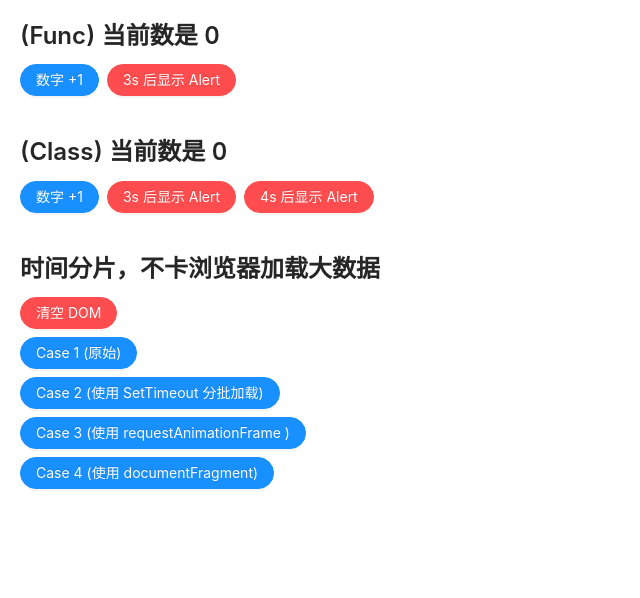
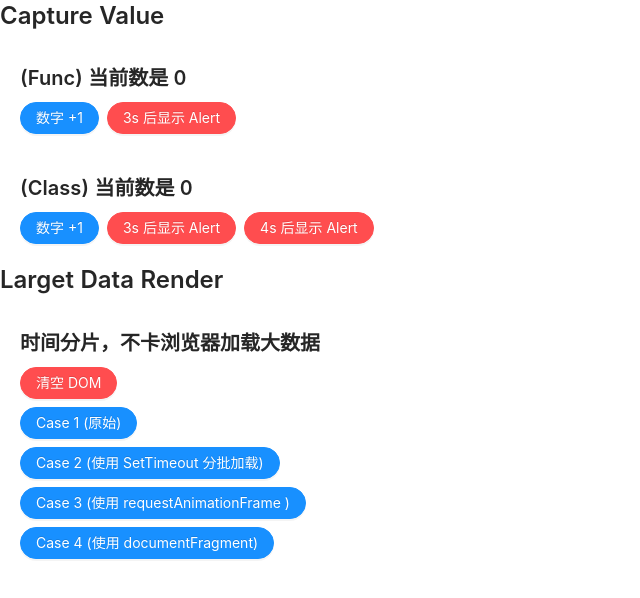
Before and after one commit to SongFuZhen/stackblitz-code, a React (Create React App) app: page / in a window 1280 px wide. Shown: the top 598 px of the page, without its empty margins (0-640 px from the left). Built offline with nearby package versions, Linux system fonts and the light colour scheme.

Commit message:
4 files modified

```diff
--- a/App.tsx
+++ b/App.tsx
@@ -1,15 +1,20 @@
 import * as React from 'react';
+import { Typography } from 'antd';
 import Count from './count';
 import LargeData from './largeData';
 import './style.css';
+
+const { Title } = Typography;
 
 export default function App() {
   return (
     <div>
       {/* Count */}
+      <Title level={3}>Capture Value</Title>
       <Count />
 
       {/* 大量的数据渲染 */}
+      <Title level={3}>Larget Data Render</Title>
       <LargeData />
     </div>
   );
--- a/count/index_class.tsx
+++ b/count/index_class.tsx
@@ -59,7 +59,7 @@ class CountClassComponent extends React.PureComponent<Props, StateProps> {
 
     return (
       <div className={'content'}>
-        <Title level={3}>(Class) 当前数是 {this.state.count}</Title>
+        <Title level={4}>(Class) 当前数是 {this.state.count}</Title>
 
         <Space>
           <Button type="primary" onClick={this.handleAddCount}>
--- a/count/index_func.tsx
+++ b/count/index_func.tsx
@@ -22,7 +22,7 @@ const CountComponent = () => {
 
   return (
     <div className={'content'}>
-      <Title level={3}>(Func) 当前数是 {count}</Title>
+      <Title level={4}>(Func) 当前数是 {count}</Title>
 
       <Space>
         <Button type="primary" onClick={handleAddCount}>
--- a/largeData/index.tsx
+++ b/largeData/index.tsx
@@ -133,7 +133,7 @@ const LargeData = () => {
 
   return (
     <div style={{ padding: 20 }}>
-      <Title level={3}> 时间分片，不卡浏览器加载大数据 </Title>
+      <Title level={4}> 时间分片，不卡浏览器加载大数据 </Title>
 
       <Space direction="vertical">
         <Button type="primary" danger onClick={emptyFunc}>
```
